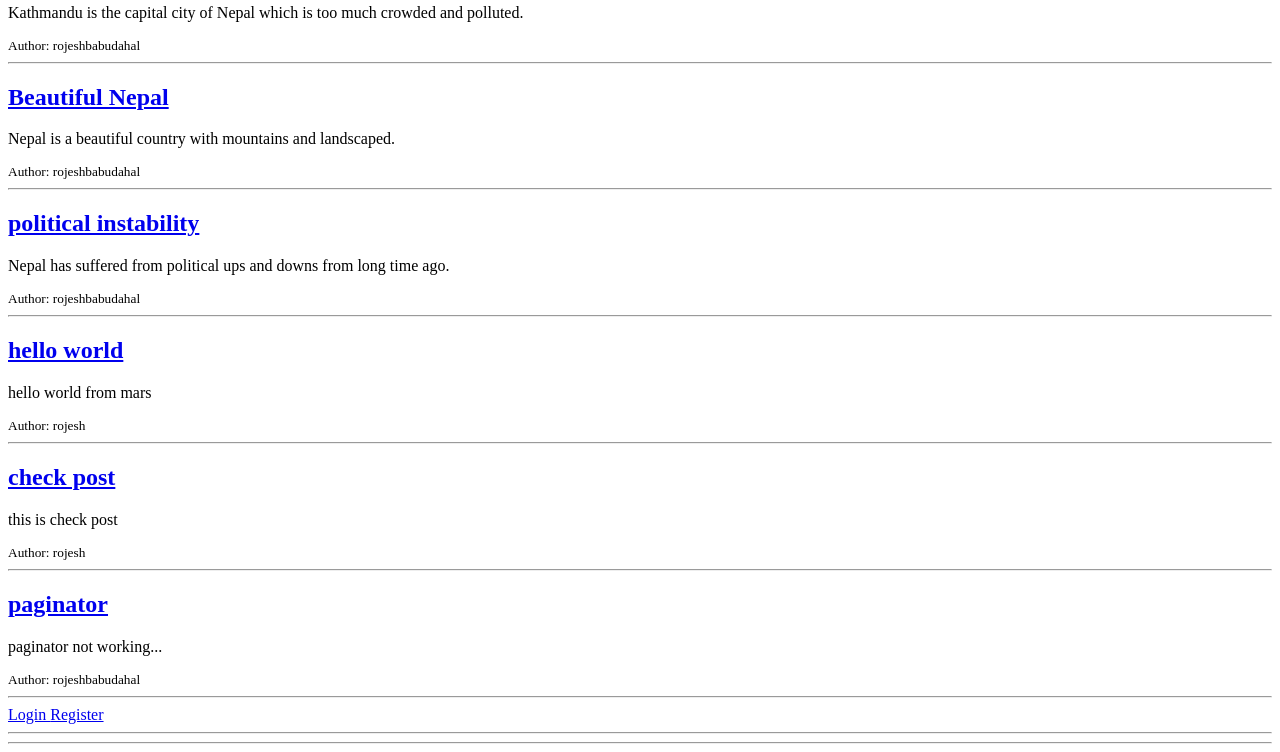
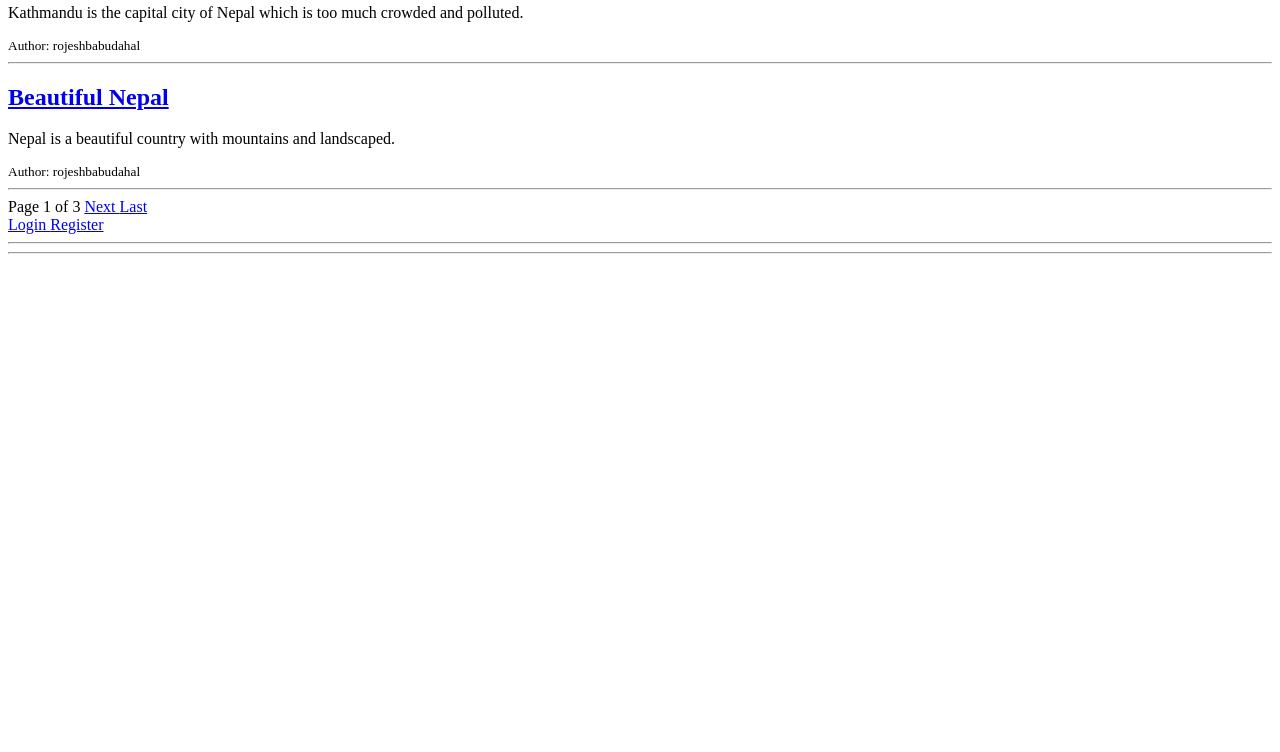
Before and after one commit to rojeshdahal/blog_project, a Django app: page / in a window 1280 px wide. Shown: the part 219-971 px from the top of the page. After the commit the page ends 473 px from the top, so only its background shows below. Run offline with Django 5.2, Linux system fonts and the light colour scheme; data comes from the database, SQL or seed files in the repository; both versions use the stored data as it was after the commit.

Commit message:
pagination added

```diff
--- a/posts/templates/posts/post_list.html
+++ b/posts/templates/posts/post_list.html
@@ -30,6 +30,40 @@
     <hr>
 
 {% endfor %}
+
+<div>
+
+    {% if posts.has_previous %}
+
+        <a href="?page=1">
+            First
+        </a>
+
+        <a href="?page={{ posts.previous_page_number }}">
+            Previous
+        </a>
+
+    {% endif %}
+
+    <span>
+        Page {{ posts.number }}
+        of
+        {{ posts.paginator.num_pages }}
+    </span>
+
+    {% if posts.has_next %}
+
+        <a href="?page={{ posts.next_page_number }}">
+            Next
+        </a>
+
+        <a href="?page={{ posts.paginator.num_pages }}">
+            Last
+        </a>
+
+    {% endif %}
+
+</div>
 
 {% if user.is_authenticated %}
 
--- a/posts/views.py
+++ b/posts/views.py
@@ -2,13 +2,27 @@ from django.shortcuts import render, get_object_or_404, redirect
 from django.contrib.auth.decorators import login_required
 from .forms import PostForm, Post
 from django.http import HttpResponseForbidden
+from django.core.paginator import Paginator
 
 from .models import Post
 
-
 def post_list(request):
 
-    posts = Post.objects.all()
+    query = request.GET.get('q')
+
+    if query:
+        post_list = Post.objects.filter(
+            title__icontains=query
+        )
+
+    else:
+        post_list = Post.objects.all()
+
+    paginator = Paginator(post_list, 3)
+
+    page_number = request.GET.get('page')
+
+    posts = paginator.get_page(page_number)
 
     return render(request, "posts/post_list.html", {
         "posts": posts
@@ -84,17 +98,3 @@ def delete_post(request, id):
     return render(request, 'posts/delete_post.html', {
         'post': post
     })
-
-def post_list(request):
-
-    query = request.GET.get('q')
-
-    if query:
-        posts = Post.objects.filter(title__icontains=query)
-
-    else:
-        posts = Post.objects.all()
-
-    return render(request, "posts/post_list.html", {
-        "posts": posts
-    })
```
Also changed, not shown: db.sqlite3.
